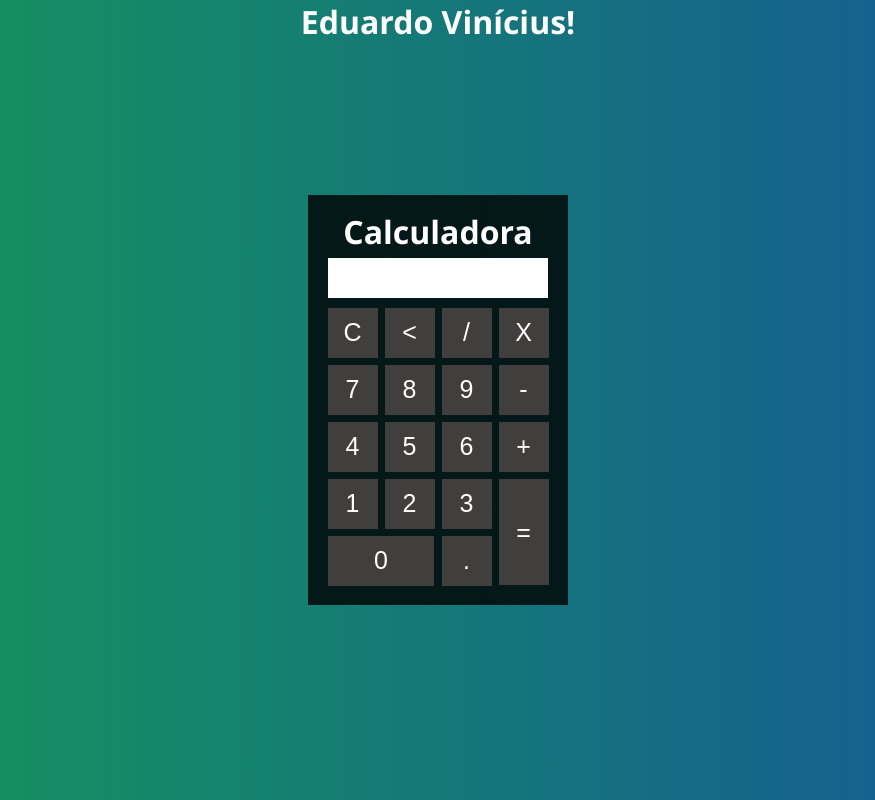
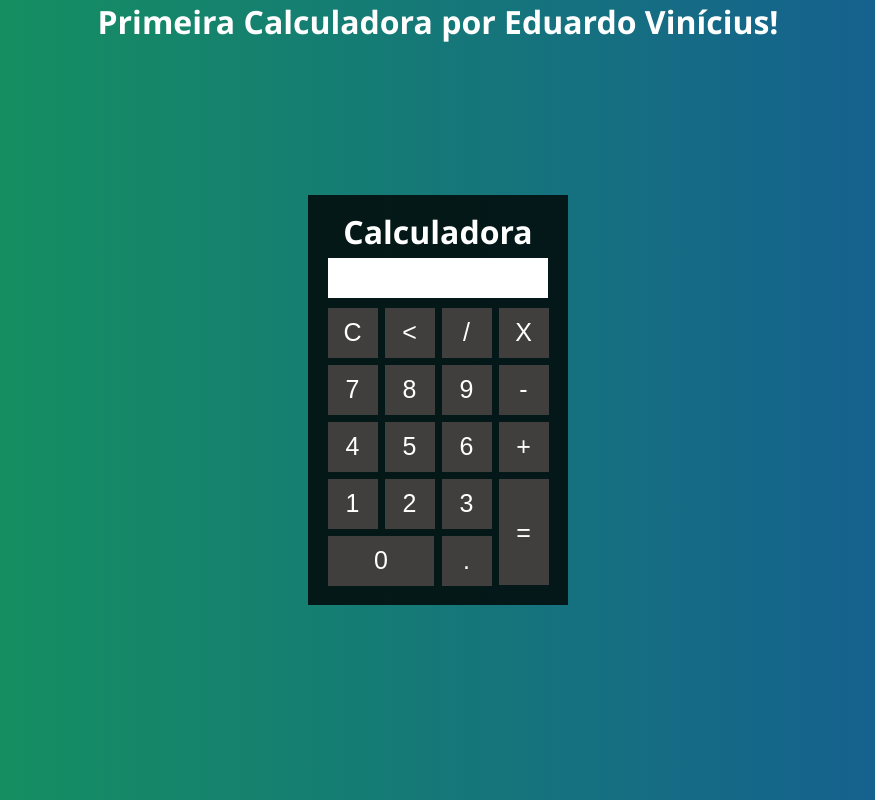
Before and after one commit to EduardoXT/Calculadora, a plain HTML site: page index.html in a window 1280 px wide. Shown: the whole page, without its empty margins (202-1077 px from the left). Drawn offline with Linux system fonts and the light colour scheme.

Commit message:
Alterações de código

```diff
--- a/index.html
+++ b/index.html
@@ -5,12 +5,11 @@
     <meta http-equiv="X-UA-Compatible" content="IE=edge">
     <meta name="viewport" content="width=device-width, initial-scale=1.0">
     <link rel="stylesheet" href="style.css">
-
     <title>Calculadora</title>
 </head>
 <body>
     <div class="pagina">
-        <h1>Eduardo Vinícius!</h1>
+        <h1>Primeira Calculadora por Eduardo Vinícius!</h1>
 
             <div class="calculadora">
                 <h1>Calculadora</h1>
```
Also changed, not shown: style.css (+3 -4 lines).
